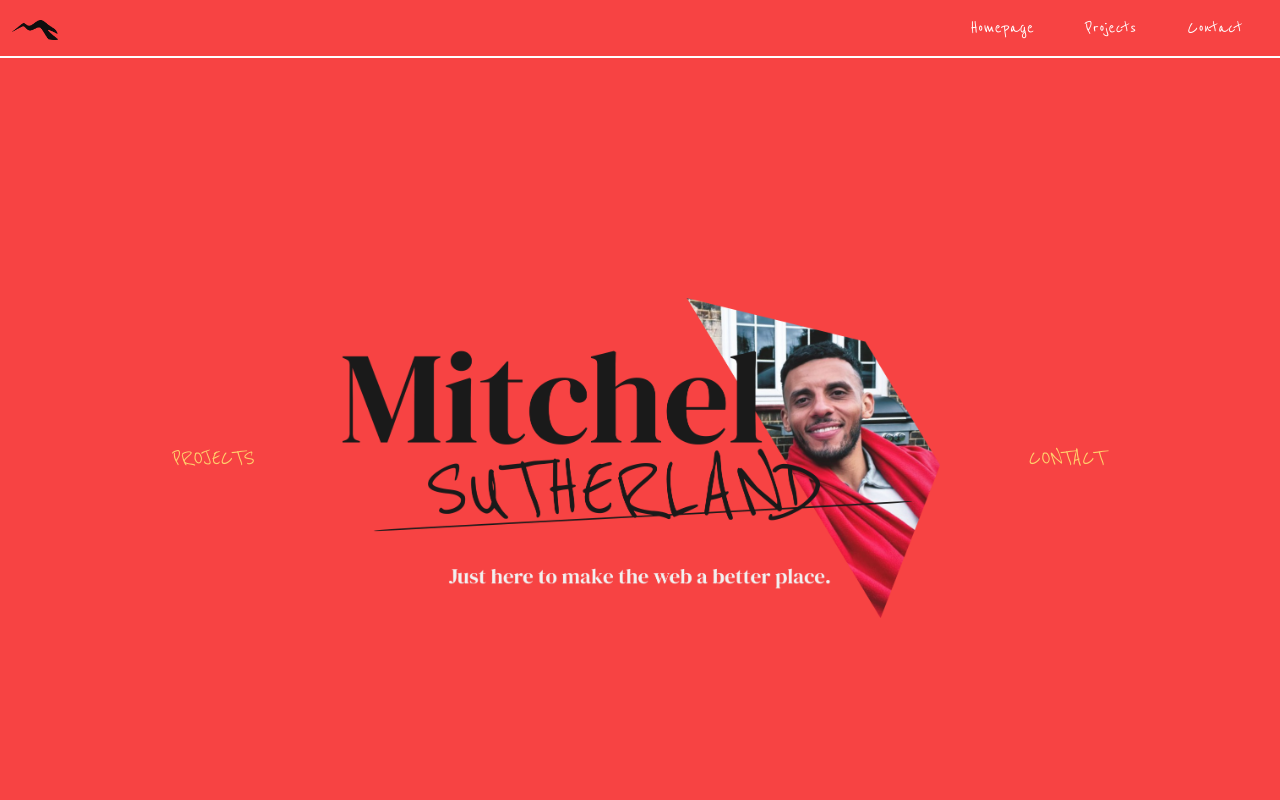
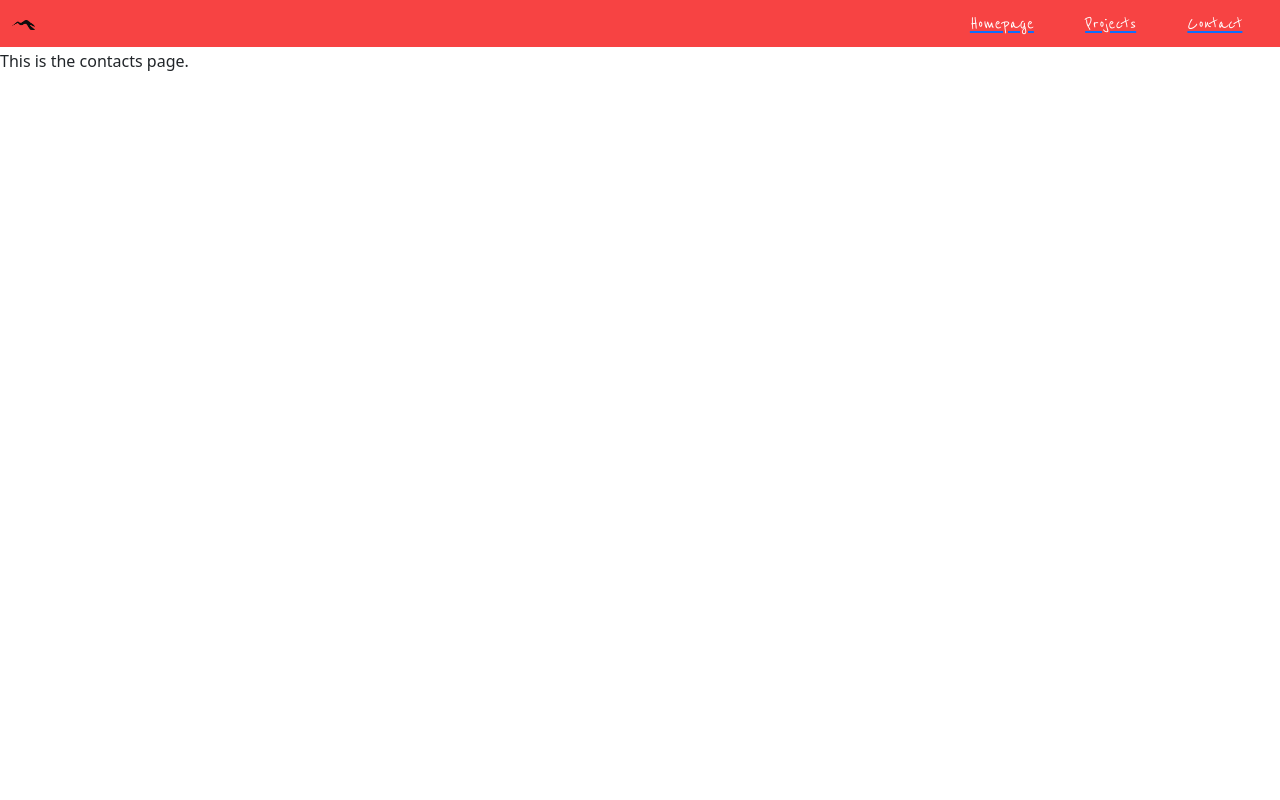
Before and after one commit to mitchjsutherland/ReactPortfolio, a React (Vite) app in the folder msreactportfolio/: page /contact in a window 1280 px wide. Shown: the top 800 px of the page. Built offline with nearby package versions, Linux system fonts and the light colour scheme.

Commit message:
React router links added

```diff
--- a/msreactportfolio/src/App.css
+++ b/msreactportfolio/src/App.css
@@ -92,6 +92,11 @@
 
 .hp-nav-link {
   color: white;
+  text-decoration: none;
+}
+
+Link {
+  text-decoration: none;
 }
 
 #hp-nav-home, #hp-nav-projects, #hp-nav-contact {
--- a/msreactportfolio/src/App.jsx
+++ b/msreactportfolio/src/App.jsx
@@ -2,6 +2,7 @@ import { useState } from 'react'
 import reactLogo from './assets/react.svg'
 import viteLogo from '/vite.svg'
 import './App.css'
+import { BrowserRouter as Router, Route, Routes } from "react-router-dom";
 import Header from './Header'
 import Homepage from './Homepage'
 import Projects from './Projects'
@@ -11,12 +12,16 @@ function App() {
   // const [count, setCount] = useState(Homepage)
 
   return (
-    <div className='appbody'>
-      <Header />
-      <Homepage />
-      <Projects />
-      <Contact />
-    </div>
+    <Router>
+      <div className='appbody'>
+        <Header />
+        <Routes>
+            <Route path="/" element={<Homepage/>} />
+            <Route path="/projects" element={<Projects/>} />
+            <Route path="/contact" element={<Contact/>} />
+        </Routes>
+      </div>
+    </Router>
   );
 };
 
--- a/msreactportfolio/src/Contact.jsx
+++ b/msreactportfolio/src/Contact.jsx
@@ -1,4 +1,9 @@
 function Contact() {
+    return (
+        <div>
+            <p>This is the contacts page.</p>
+        </div>
+    )
 
 };
 
--- a/msreactportfolio/src/Header.jsx
+++ b/msreactportfolio/src/Header.jsx
@@ -1,11 +1,13 @@
 import MCLogo from './assets/MCIcon.png'
+import { Link } from 'react-router-dom';
 
 function Header() {
     return (
         <>
             <nav className="navbar navbar-expand-lg customNav">
                 <div className="container-fluid">
-                    <a className="navbar-brand" href="#"><img src={MCLogo} id="navIcon"></img></a>
+                    {/* <a className="navbar-brand" href="#"><img src={MCLogo} id="navIcon"></img></a> */}
+                    <Link to ="/"><img className="navbar-brand" src={MCLogo} id="navIcon" /></Link>
 
 
                     <button className="navbar-toggler" type="button" data-bs-toggle="collapse" data-bs-target="#navbarNavAltMarkup" aria-controls="navbarNavAltMarkup" aria-expanded="false" aria-label="Toggle navigation">
@@ -13,9 +15,9 @@ function Header() {
                     </button>
                     <div className="collapse navbar-collapse custom-nav-links" id="navbarNavAltMarkup">
                         <div className="navbar-nav">
-                            <a className="nav-link active hp-nav-link" id="hp-nav-home" aria-current="page" href="#">Homepage</a>
-                            <a className="nav-link hp-nav-link" id="hp-nav-projects" href="#">Projects</a>
-                            <a className="nav-link hp-nav-link" id="hp-nav-contact" href="#">Contact</a>
+                            <Link to = "/"><a className="nav-link active hp-nav-link" id="hp-nav-home" aria-current="page" href="#">Homepage</a></Link>
+                            <Link to = "/projects"><a className="nav-link hp-nav-link" id="hp-nav-projects" href="#">Projects</a></Link>
+                            <Link to = "/contact"><a className="nav-link hp-nav-link" id="hp-nav-contact" href="#">Contact</a></Link>
                             {/* <a className="nav-link disabled" aria-disabled="true">Disabled</a> */}
                         </div>
                     </div>
```
